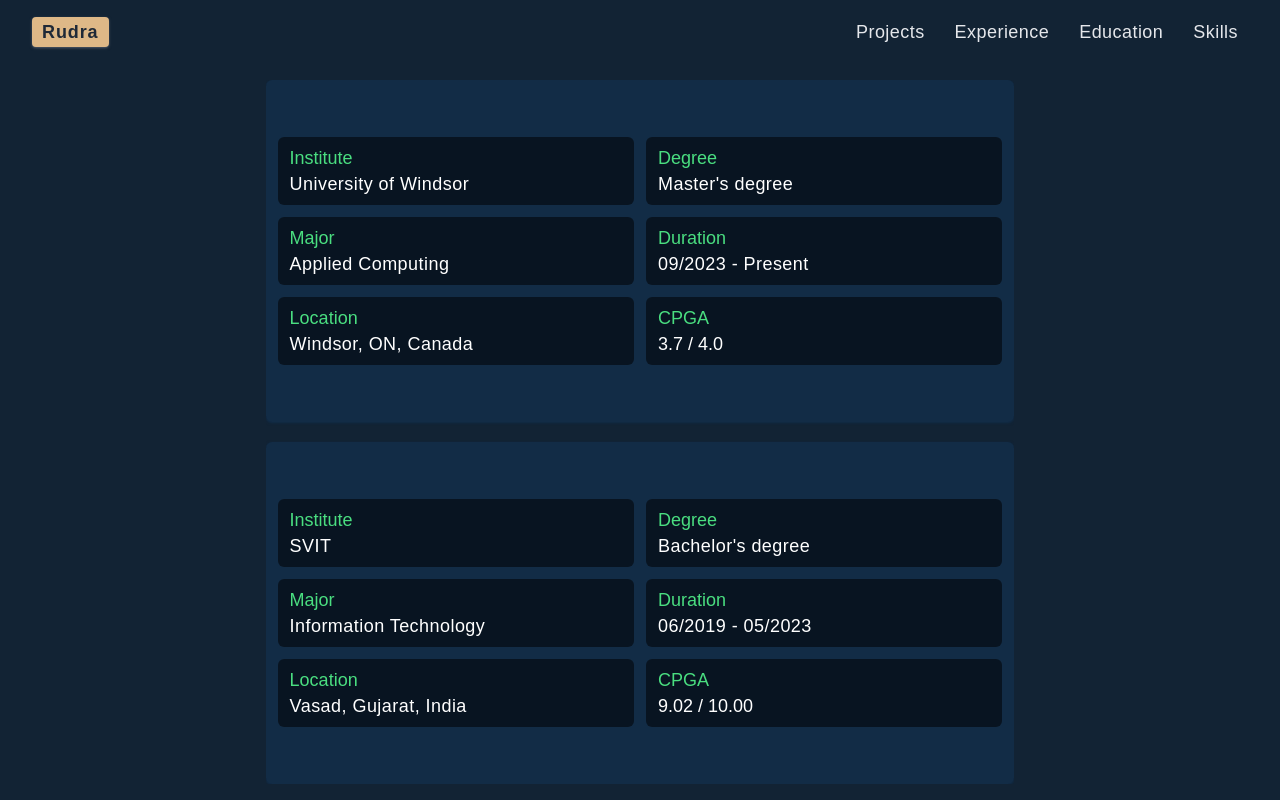
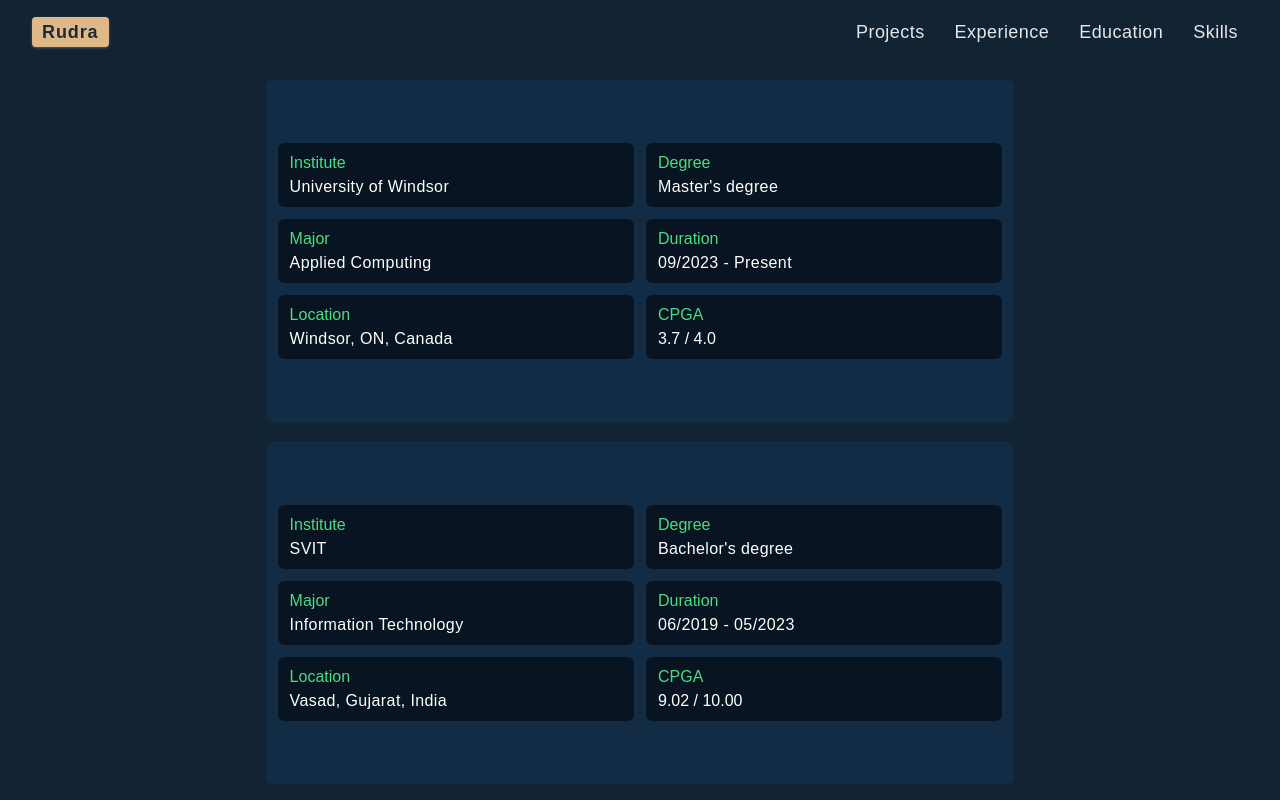
Before and after one commit to Rudra1402/ePortfolio, a React (Create React App) app: page /education in a window 1280 px wide. Built offline with nearby package versions, Linux system fonts and the light colour scheme; a web font is replaced by a local one.

Commit message:
updated projects UI

```diff
--- a/src/components/education/Education.jsx
+++ b/src/components/education/Education.jsx
@@ -29,31 +29,31 @@
                             }}
                         ></div> */}
                         <div className='flex flex-col sm:flex-row items-center justify-center gap-3'>
-                            <div className='flex flex-col bg-[#0008] w-full text-lg leading-none items-center justify-center gap-y-2 p-3 rounded-md'>
+                            <div className='flex flex-col bg-[#0008] w-full text-base leading-none items-center justify-center gap-y-2 p-3 rounded-md'>
                                 <div className='w-full text-green-400'>Institute</div>
                                 <div className='w-full tracking-wide'>{edu.institute}</div>
                             </div>
-                            <div className='flex flex-col bg-[#0008] w-full text-lg leading-none items-center justify-center gap-y-2 p-3 rounded-md'>
+                            <div className='flex flex-col bg-[#0008] w-full text-base leading-none items-center justify-center gap-y-2 p-3 rounded-md'>
                                 <div className='w-full text-green-400'>Degree</div>
                                 <div className='w-full tracking-wide'>{edu.courseDegree}</div>
                             </div>
                         </div>
                         <div className='flex flex-col sm:flex-row items-center justify-center gap-3'>
-                            <div className='flex flex-col bg-[#0008] w-full text-lg leading-none items-center justify-center gap-y-2 p-3 rounded-md'>
+                            <div className='flex flex-col bg-[#0008] w-full text-base leading-none items-center justify-center gap-y-2 p-3 rounded-md'>
                                 <div className='w-full text-green-400'>Major</div>
                                 <div className='w-full tracking-wide'>{edu.major}</div>
                             </div>
-                            <div className='flex flex-col bg-[#0008] w-full text-lg leading-none items-center justify-center gap-y-2 p-3 rounded-md'>
+                            <div className='flex flex-col bg-[#0008] w-full text-base leading-none items-center justify-center gap-y-2 p-3 rounded-md'>
                                 <div className='w-full text-green-400'>Duration</div>
                                 <div className='w-full tracking-wide'>{edu.duration}</div>
                             </div>
                         </div>
                         <div className='flex flex-col sm:flex-row items-center justify-center gap-3'>
-                            <div className='flex flex-col bg-[#0008] w-full text-lg leading-none items-center justify-center gap-y-2 p-3 rounded-md'>
+                            <div className='flex flex-col bg-[#0008] w-full text-base leading-none items-center justify-center gap-y-2 p-3 rounded-md'>
                                 <div className='w-full text-green-400'>Location</div>
                                 <div className='w-full tracking-wide'>{edu.city}</div>
                             </div>
-                            <div className='flex flex-col bg-[#0008] w-full text-lg leading-none items-center justify-center gap-y-2 p-3 rounded-md'>
+                            <div className='flex flex-col bg-[#0008] w-full text-base leading-none items-center justify-center gap-y-2 p-3 rounded-md'>
                                 <div className='w-full text-green-400'>CPGA</div>
                                 <div className='w-full'>
                                     {edu.cgpa !== '' ? edu.cgpa : 'N/A'}
```
